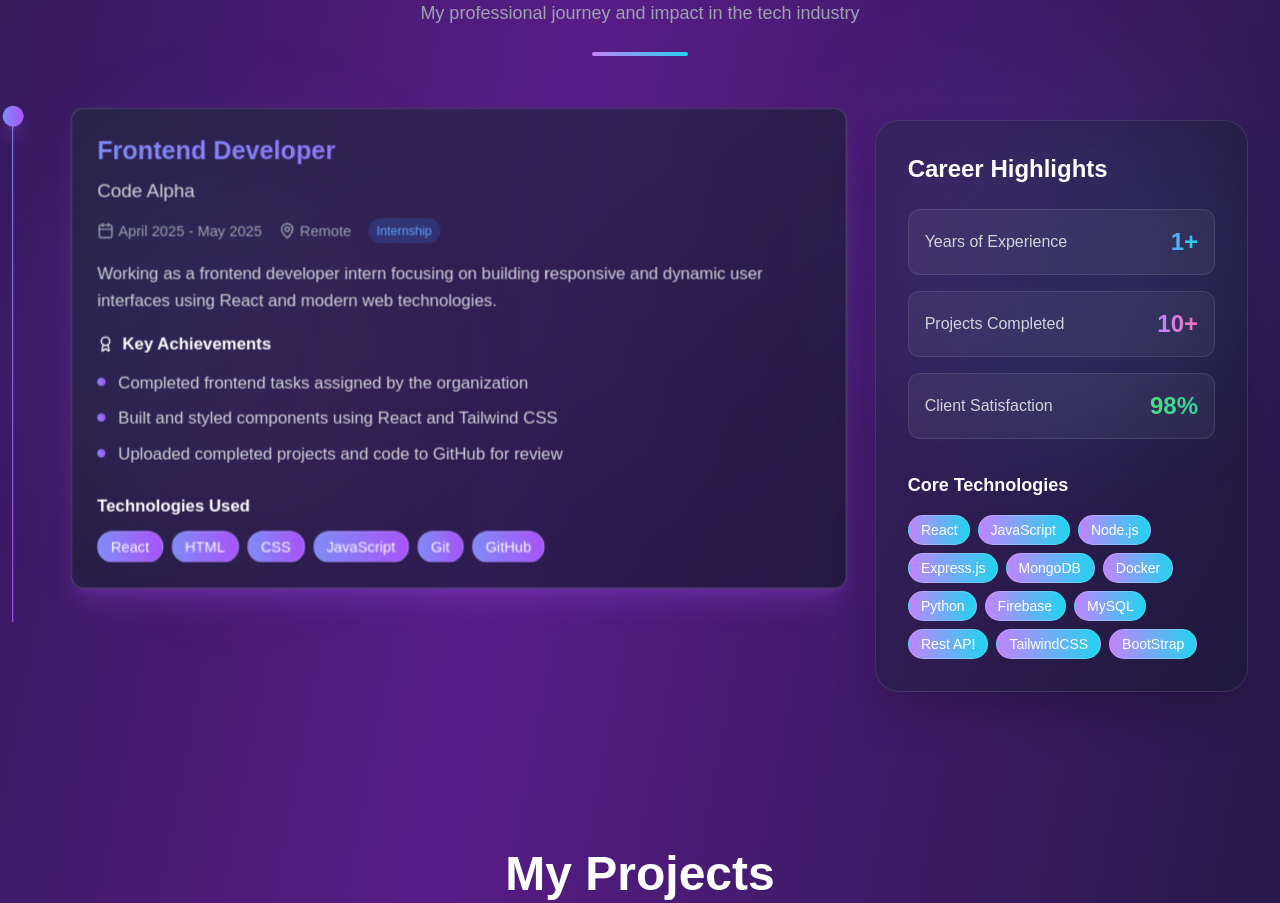
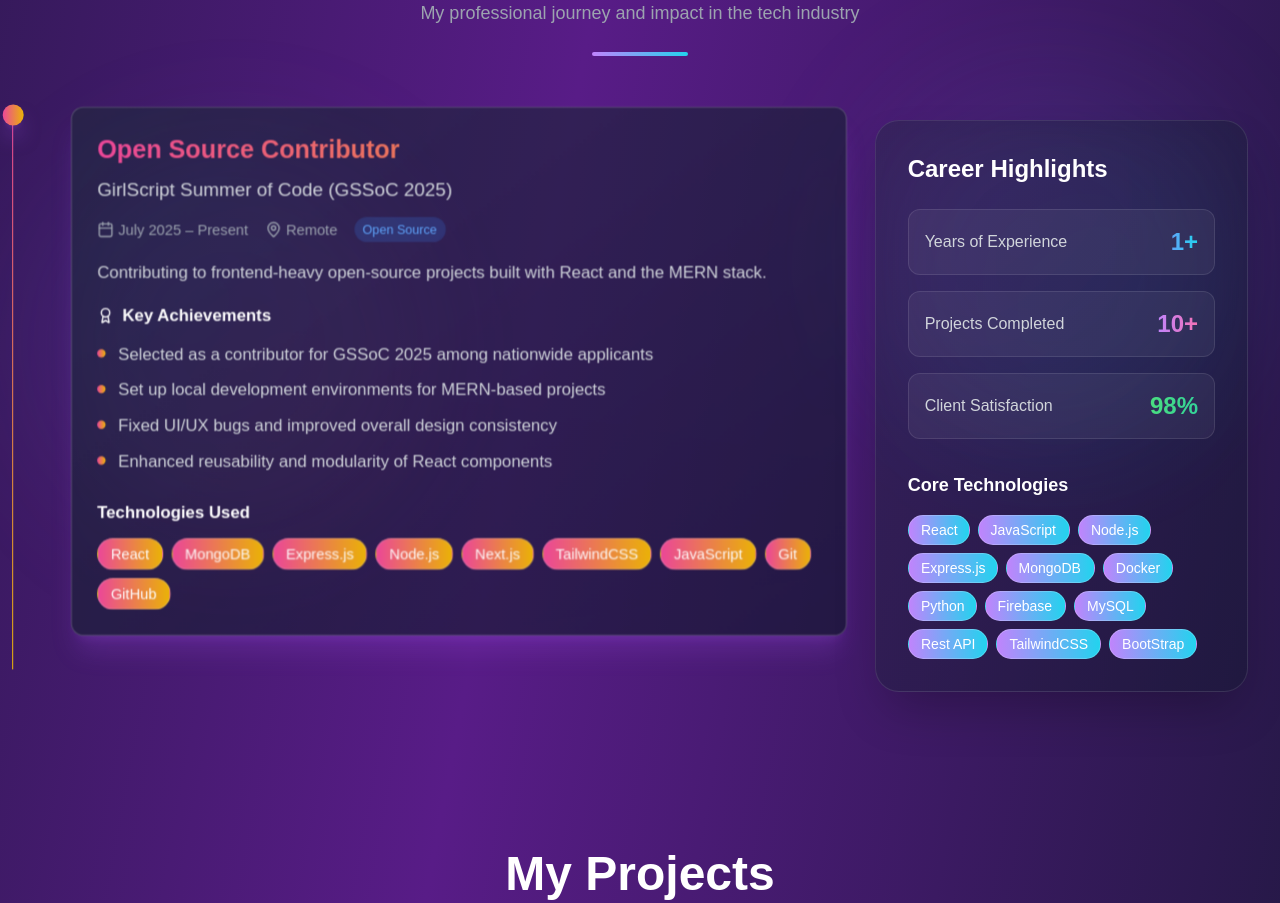
Before and after one commit to emmehak/Portfolio, a React (Vite) app: page / in a window 1280 px wide. Shown: the part 3640-4543 px from the top of the page. Built offline with nearby package versions, Linux system fonts and the light colour scheme.

Commit message:
experience section updated

```diff
--- a/src/Experience.jsx
+++ b/src/Experience.jsx
@@ -9,20 +9,31 @@
 
 const experiences = [
   {
-    title: "Frontend Developer",
-    company: "Code Alpha",
+    title: "Open Source Contributor",
+    company: "GirlScript Summer of Code (GSSoC 2025)",
     location: "Remote",
-    period: "April 2025 - May 2025",
-    type: "Internship",
+    period: "July 2025 – Present",
+    type: "Open Source",
     description:
-      "Working as a frontend developer intern focusing on building responsive and dynamic user interfaces using React and modern web technologies.",
+      "Contributing to frontend-heavy open-source projects built with React and the MERN stack.",
     achievements: [
-      "Completed frontend tasks assigned by the organization",
-      "Built and styled components using React and Tailwind CSS",
-      "Uploaded completed projects and code to GitHub for review",
+      "Selected as a contributor for GSSoC 2025 among nationwide applicants",
+      "Set up local development environments for MERN-based projects",
+      "Fixed UI/UX bugs and improved overall design consistency",
+      "Enhanced reusability and modularity of React components",
     ],
-    technologies: ["React", "HTML", "CSS", "JavaScript", "Git", "GitHub"],
-    color: "from-indigo-400 to-purple-500",
+    technologies: [
+      "React",
+      "MongoDB",
+      "Express.js",
+      "Node.js",
+      "Next.js",
+      "TailwindCSS",
+      "JavaScript",
+      "Git",
+      "GitHub",
+    ],
+    color: "from-pink-500 to-yellow-500",
   },
 ];
 
```
Also changed, not shown: 1 other file (tests, documents, lock files or other folders).
